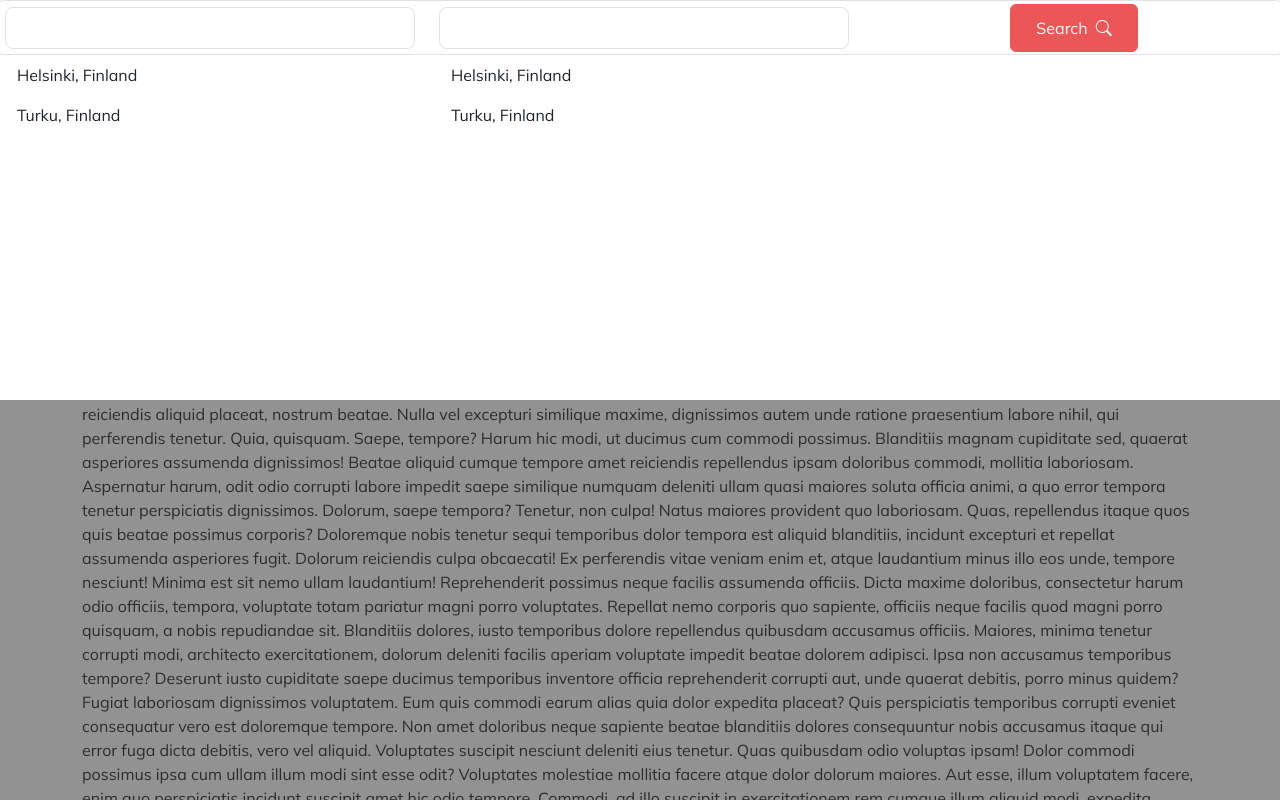
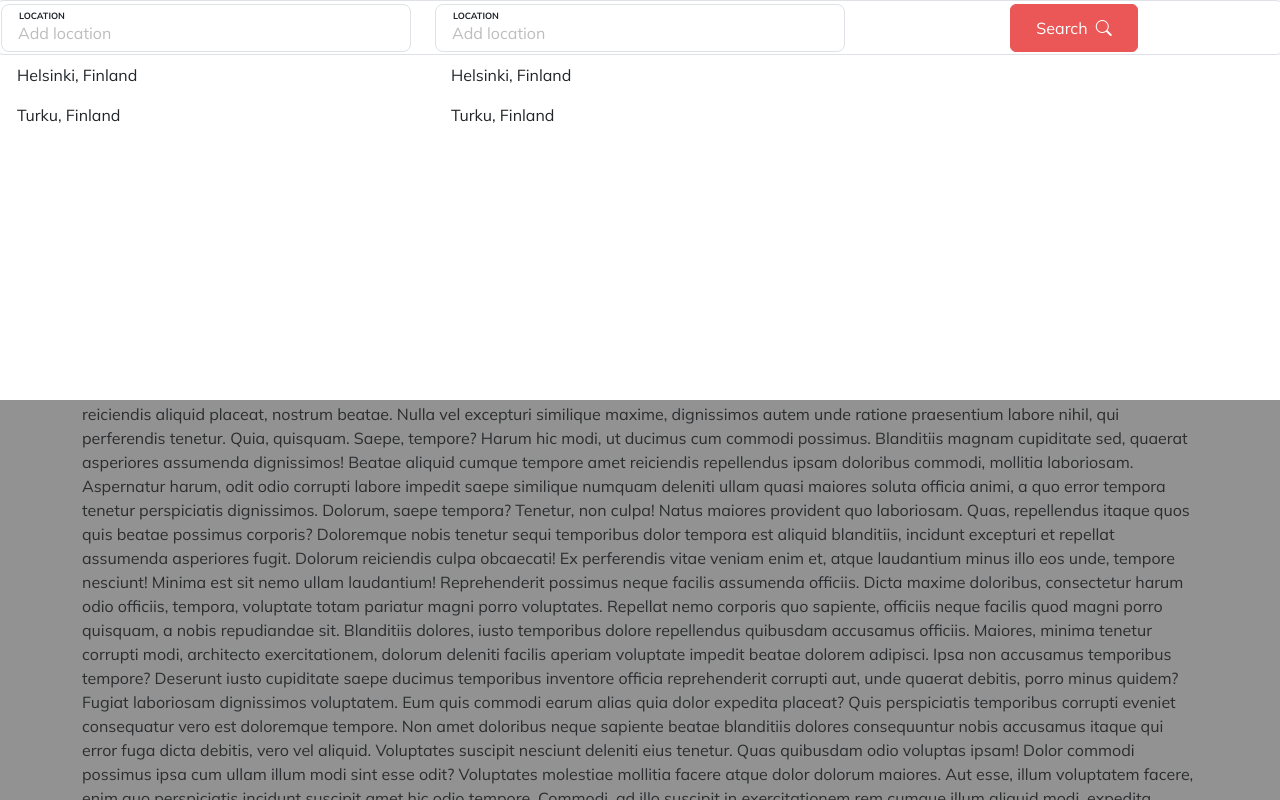
Before and after one commit to travisdk/windbnb, a React (Vite) app: page / in a window 1280 px wide. Both pictures are taken after a click on the button 1159 px from the left and 45 px from the top of the page. Shown: the top 800 px of the page. Built offline with nearby package versions, Linux system fonts and the light colour scheme.

Commit message:
more work on search .. getting there

```diff
--- /dev/null
+++ b/src/components/LocationDropdown.jsx
@@ -0,0 +1,76 @@
+import { useMemo, useState } from "react";
+
+import "../css/LocationDropdown.css";
+
+// locations tages via Context sidenhen og stammer fra JSON fil i eksemplet
+// State globalt skal "også" holde på valgte/current location & antal guests for søgning - via action for filtrering
+
+const LocationDropdown = ({ locations = [] }) => {
+  const initialLocation = {
+    value: "",
+    name: "",
+  };
+  const [shownLocations, setShownLocations] = useState(locations);
+  const [textFilter, setTextFilter] = useState("");
+  const [currentLocation, setCurrentLocation] = useState(initialLocation);
+
+  const onLocationClick = (value) => {
+    const location = locations.find((loc) => loc.value === value);
+    if (location.value !== currentLocation.value) {
+      setCurrentLocation(location);
+      setTextFilter(location.name);
+    }
+  };
+
+  const onLocationTextChange = (e) => {
+    const newVal = e.target.value;
+    const foundLocation = locations.find((loc) => loc.name === newVal);
+    if (foundLocation) {
+      setCurrentLocation(foundLocation); // typing in full name will set current location
+    } else {
+      setCurrentLocation(initialLocation); // clearing if non-valid location name
+    }
+    setTextFilter(newVal);
+    setShownLocations(
+      locations.filter(
+        (loc) => loc.name.toLowerCase().indexOf(newVal.toLowerCase()) > -1
+      )
+    );
+  };
+
+  return (
+    <div className="location-dropdown">
+      <div className="position-relative">
+        <input
+          type="text"
+          className="form-control rounded-3 px-3 pt-3 "
+          placeholder="Add location"
+          value={textFilter}
+          onChange={(e) => onLocationTextChange(e)}
+          id="location-input"
+        />
+        <label
+          htmlFor="location-input"
+          className="location-dropdown-label form-label fw-bolder ">
+          LOCATION
+        </label>
+      </div>
+      {shownLocations.length > 0 && (
+        <ul className="list-group location-dropdown-list">
+          {shownLocations.map((location) => (
+            <li className="list-group-item border-0" key={location.value}>
+              <a
+                href="#"
+                className="text-decoration-none text-dark"
+                onClick={() => onLocationClick(location.value)}>
+                {location.name}
+              </a>
+            </li>
+          ))}
+        </ul>
+      )}
+    </div>
+  );
+};
+
+export default LocationDropdown;
--- a/src/components/Search.jsx
+++ b/src/components/Search.jsx
@@ -1,4 +1,4 @@
-import SearchDropdown from "./SearchDropdown";
+import LocationDropdown from "./LocationDropdown";
 import "../css/Search.css";
 
 const Search = ({ expanded, onClose }) => {
@@ -16,10 +16,10 @@ const Search = ({ expanded, onClose }) => {
             className="row rounded-4 border border-1 align-items-center   "
             style={{ height: "55px" }}>
             <div className="col-4">
-              <SearchDropdown locations={locations} />
+              <LocationDropdown locations={locations} />
             </div>
             <div className="col-4">
-              <SearchDropdown locations={locations} />
+              <LocationDropdown locations={locations} />
             </div>
             <div className="col-4 d-flex justify-content-center">
               <button
--- a/src/components/SearchDropdown.jsx
+++ /dev/null
@@ -1,67 +0,0 @@
-import { useMemo, useState } from "react";
-
-import "../css/SearchDropdown.css";
-
-// locations tages via Context sidenhen og stammer fra JSON fil i eksemplet
-// State globalt skal "også" holde på valgte/current location & antal guests for søgning - via action for filtrering
-
-const SearchDropdown = ({ locations = [] }) => {
-  const [shownLocations, setShownLocations] = useState(locations);
-  const [textFilter, setTextFilter] = useState("");
-  const [currentLocation, setCurrentLocation] = useState({
-    value: "",
-    name: "",
-  }); // evt tom !
-  // hvordan BØR det virke? tom en mulighed? - vil mene ja -så man kan søge uden angivelse af bestemt location
-  // måske kan man slette via indtasting i tekst-input.... (fjerne filteret helt)
-
-  const hasLocations = useMemo(
-    () => locations && locations.length > 1,
-    [locations]
-  );
-
-  const onLocationClick = (value) => {
-    console.log(value);
-    const location = locations.find((loc) => loc.value === value);
-    if (location.value !== currentLocation.value) setCurrentLocation(location);
-  };
-
-  const onLocationTextChange = (e) => {
-    // filtrere via tekst på bynavn
-
-    setTextFilter(e.target.value);
-    console.log(textFilter);
-    setShownLocations(
-      shownLocations.filter(
-        (loc) => loc.name.toLowerCase().indexOf(textFilter) > -1
-      )
-    );
-  };
-
-  return (
-    <div className="search-dropdown">
-      <input
-        type="text"
-        className="form-control rounded-3 px-2 py-2 mx-1 "
-        value={textFilter}
-        onChange={(e) => onLocationTextChange(e)}
-      />
-      {hasLocations && (
-        <ul className="list-group search-dropdown-list">
-          {shownLocations.map((location) => (
-            <li className="list-group-item border-0" key={location.value}>
-              <a
-                href="#"
-                className="text-decoration-none text-dark"
-                onClick={() => onLocationClick(location.value)}>
-                {location.name}
-              </a>
-            </li>
-          ))}
-        </ul>
-      )}
-    </div>
-  );
-};
-
-export default SearchDropdown;
--- /dev/null
+++ b/src/css/LocationDropdown.css
@@ -0,0 +1,12 @@
+.location-dropdown-list {
+  max-height: 300px;
+  overflow: auto;
+  position: absolute;
+  top: 55px;
+}
+.location-dropdown-label {
+  position: absolute;
+  top: 5px;
+  left: 18px;
+  font-size: 9px;
+}
--- a/src/css/SearchDropdown.css
+++ /dev/null
@@ -1,6 +0,0 @@
-.search-dropdown-list {
-  max-height: 300px;
-  overflow: auto;
-  position: absolute;
-  top: 55px;
-}
--- a/src/sass/bootstrap-init.scss
+++ b/src/sass/bootstrap-init.scss
@@ -1,3 +1,6 @@
+$input-placeholder-color: #bdbdbd;
+$input-focus-border-color: black;
+$input-focus-box-shadow: 0;
 $primary: #eb5757;
 $font-family-base: "Mulish";
 @import "../../node_modules/bootstrap/scss/bootstrap.scss";
```
